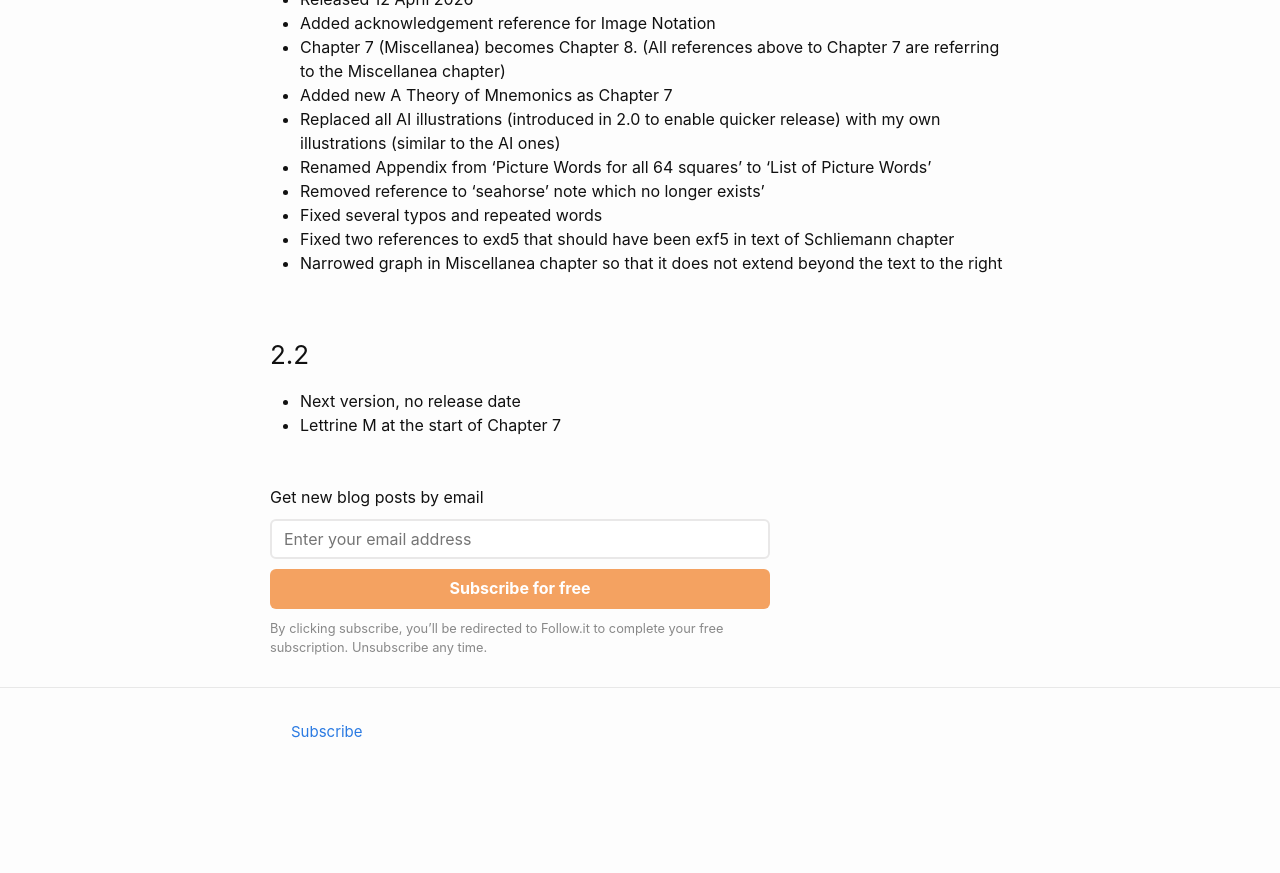
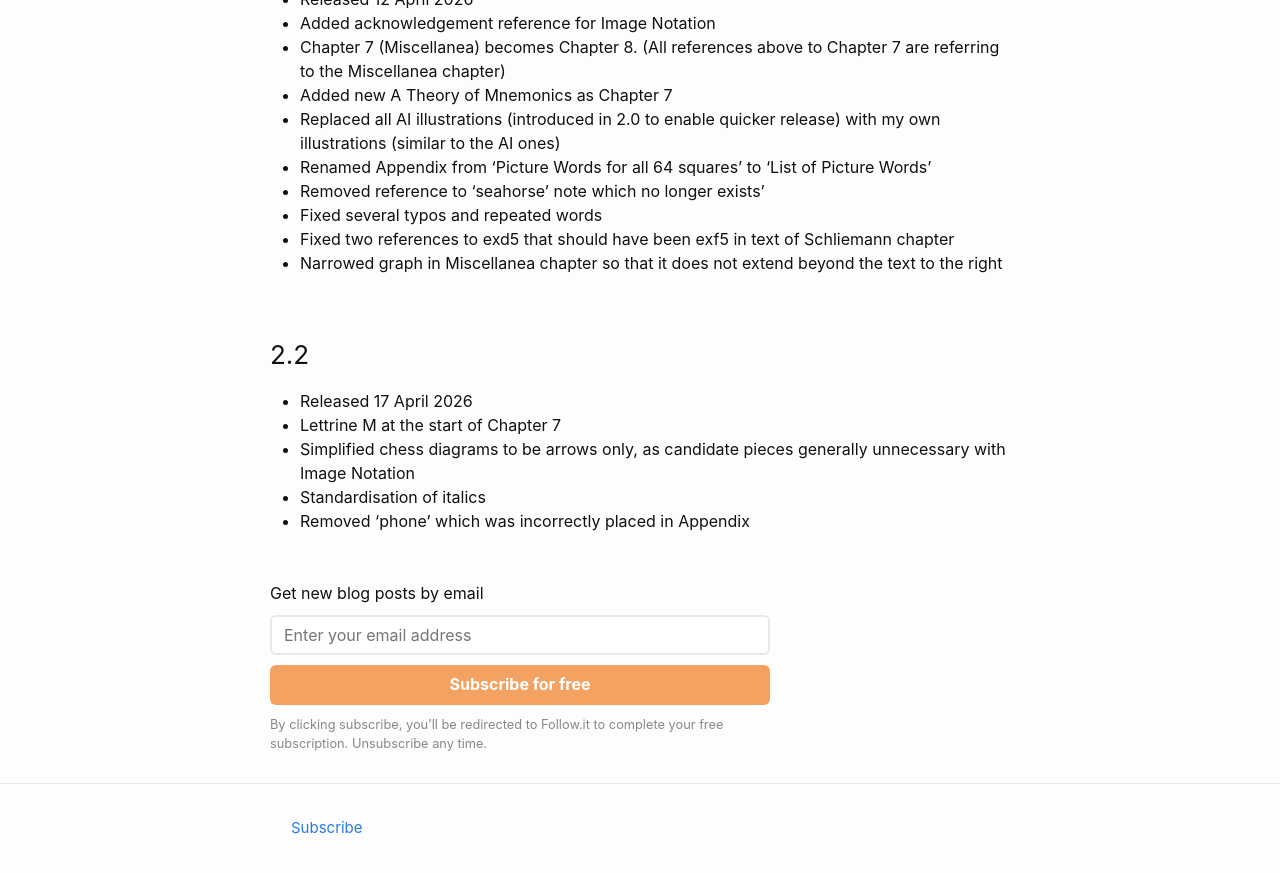
Before and after one commit to liontailedmacaque/liontailedmacaque.github.io, a Jekyll site: the page built from chessmemorypalace/versions.md, in a window 1280 px wide and 900 px high, scrolled down 4081 px. Shown: the top 873 px of the window. Built offline with Jekyll 4.4.1, drawn with Linux system fonts in a browser that asks for light colours; before the commit the page ends 4885 px from its top, so only the background shows below that.

Commit message:
Update versions.md

```diff
--- a/chessmemorypalace/versions.md
+++ b/chessmemorypalace/versions.md
@@ -109,5 +109,8 @@ This page lists the versions and the changes that have been made. The most signi
 - Narrowed graph in Miscellanea chapter so that it does not extend beyond the text to the right
 
 ### 2.2
-- Next version, no release date
+- Released 17 April 2026
 - Lettrine M at the start of Chapter 7
+- Simplified chess diagrams to be arrows only, as candidate pieces generally unnecessary with Image Notation
+- Standardisation of italics
+- Removed 'phone' which was incorrectly placed in Appendix
```
